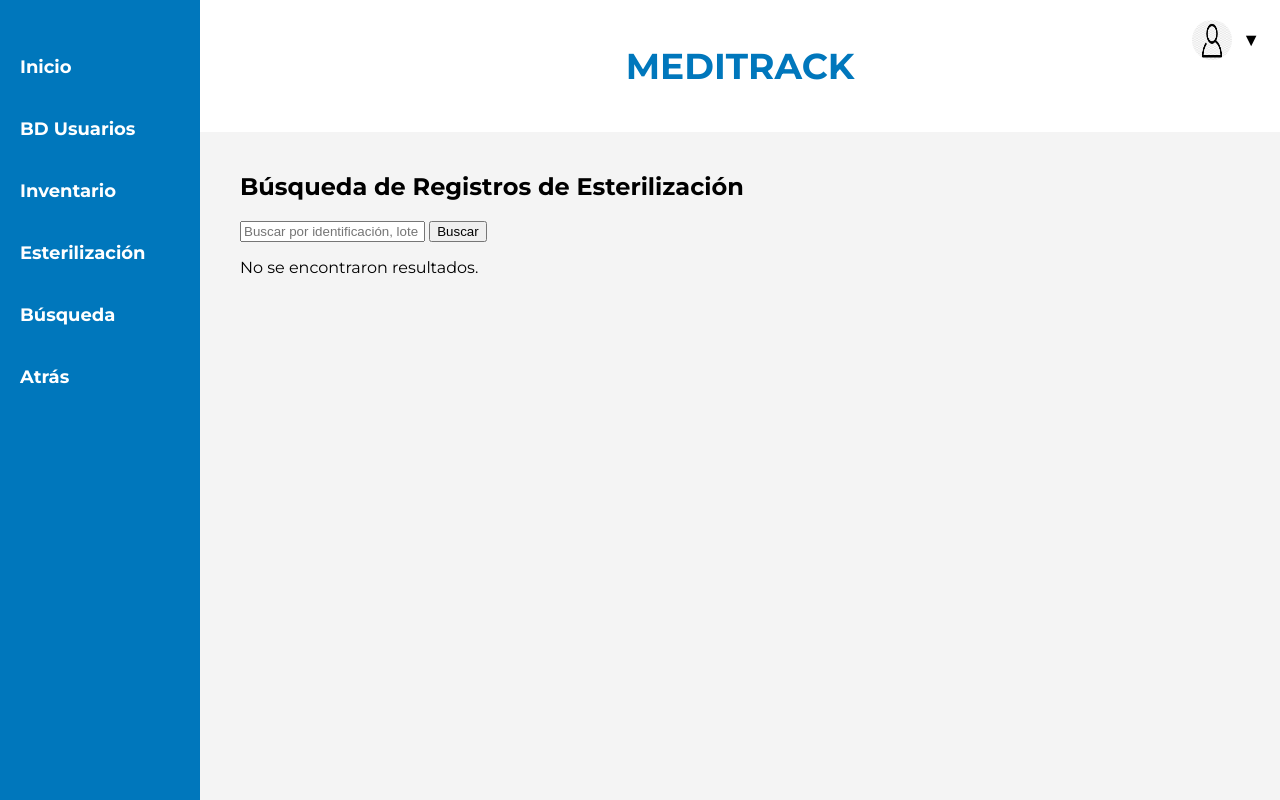
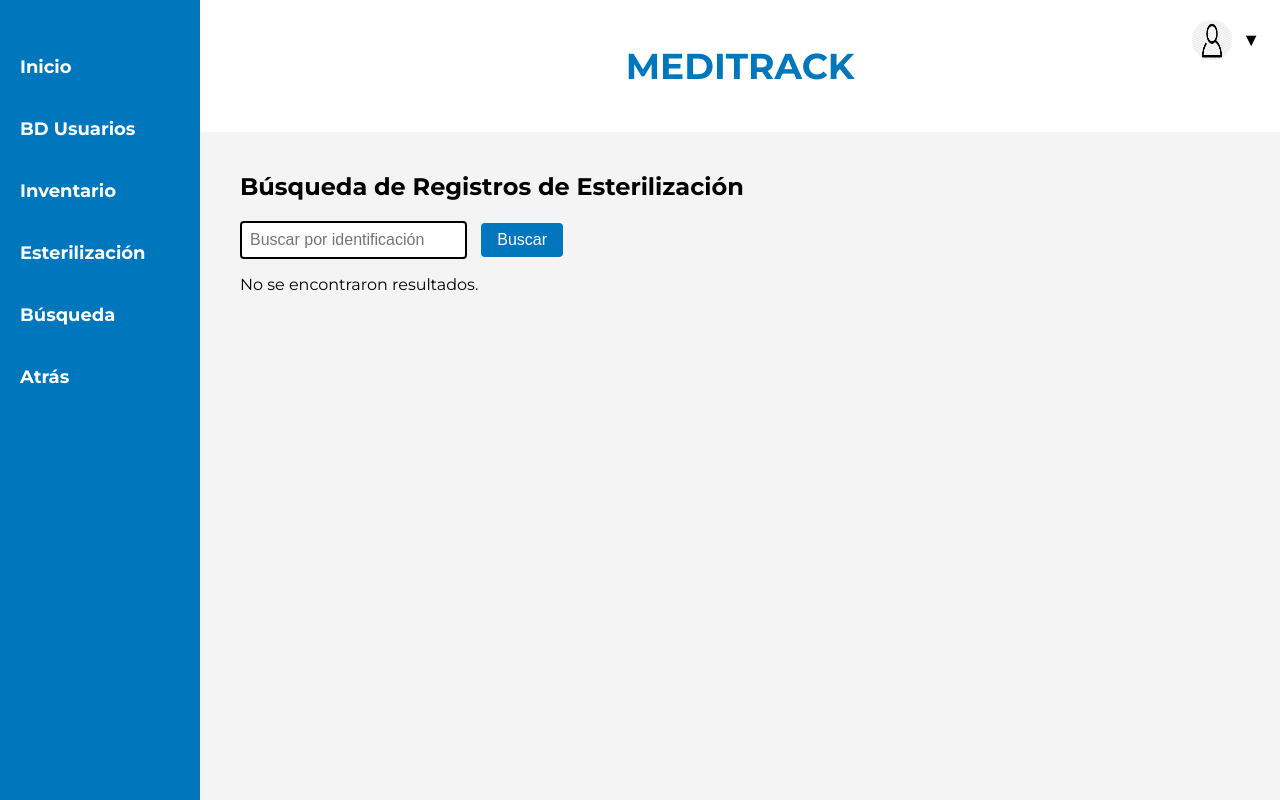
Before and after one commit to AntoYepes/Meditrack, a Flask app: page /busqueda_esterilizacion in a window 1280 px wide. Run offline with Flask 3, Linux system fonts and the light colour scheme.

Commit message:
Descripción de los cambios realizados

```diff
--- a/static/busqueda.css
+++ b/static/busqueda.css
@@ -127,6 +127,52 @@
     border-radius: 8px;
 }
 
+/* Estilizar la barra de búsqueda */
+.search-section input[type="text"] {
+    width: 60%;
+    padding: 10px;
+    border: 2px solid #0077bc;
+    border-radius: 8px;
+    font-size: 16px;
+    margin-right: 10px;
+    outline: none;
+    transition: box-shadow 0.3s ease;
+}
+
+.search-section input[type="text"]:focus {
+    box-shadow: 0 0 10px rgba(0, 119, 188, 0.5);
+}
+
+/* Botón de búsqueda estilizado */
+/* Estilizar la barra de búsqueda en negro */
+.search-section input[type="text"] {
+    width: auto; /* Mantiene el tamaño original */
+    padding: 8px;
+    border: 2px solid #000;
+    border-radius: 4px;
+    font-size: 16px;
+    margin-right: 10px;
+    outline: none;
+}
+
+/* Botón de búsqueda azul */
+.search-section .btn {
+    background-color: #0077bc;
+    color: white;
+    border: none;
+    padding: 8px 16px;
+    font-size: 16px;
+    border-radius: 4px;
+    cursor: pointer;
+    transition: background-color 0.3s ease;
+}
+
+.search-section .btn:hover {
+    background-color: #005a90;
+}
+
+
+
 /* Tabla de resultados */
 .table-container {
     margin-top: 20px;
--- a/templates/busqueda.html
+++ b/templates/busqueda.html
@@ -39,7 +39,7 @@
         <section class="search-section">
             <h2>Búsqueda de Registros de Esterilización</h2>
             <form method="GET" action="{{ url_for('busqueda_esterilizacion') }}">
-                <input type="text" name="query" placeholder="Buscar por identificación, lote o nombre" value="{{ query }}">
+                <input type="text" name="query" placeholder="Buscar por identificación" value="{{ query }}">
                 <button type="submit" class="btn">Buscar</button>
             </form>
         </section>
```
